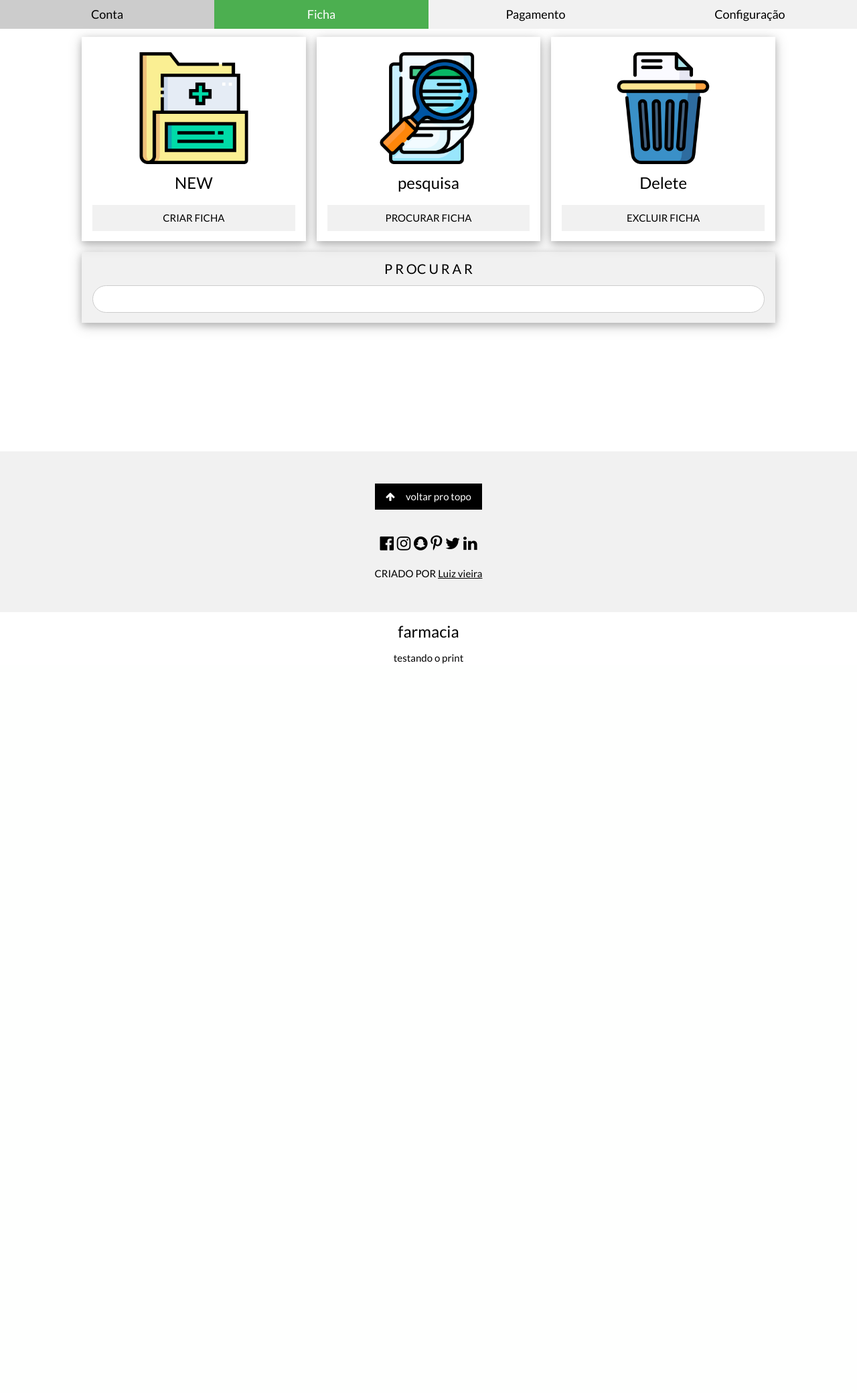
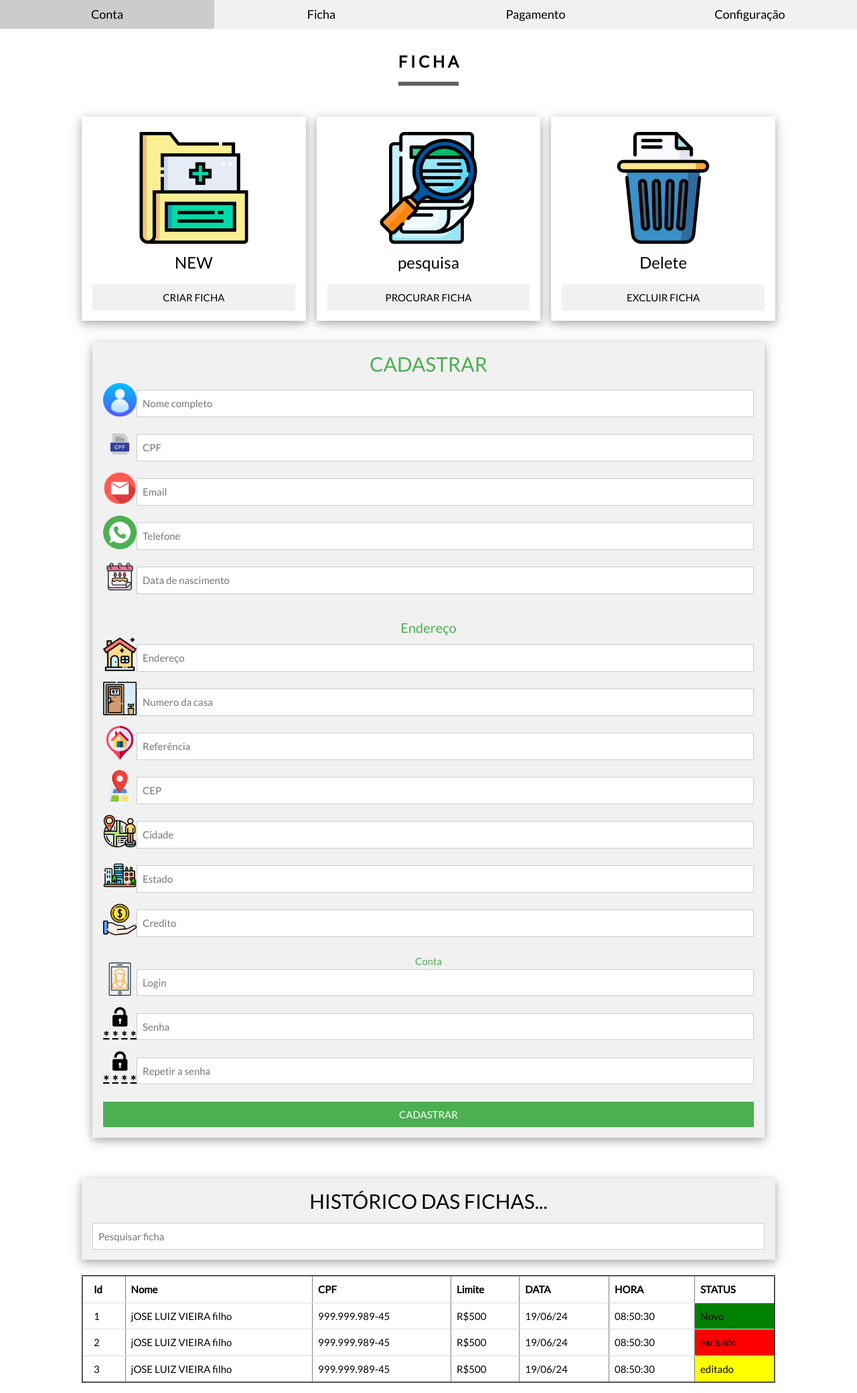
Before and after one commit to LuizinhoVI/farmacia, a Node server app: page / in a window 1280 px wide. Shown: the top 2080 px of the page at 67% size. Before the commit the page ends 991 px from the top, so only its background shows below. Run offline with Node 20, Linux system fonts and the light colour scheme.

Commit message:
Revert "att"
This reverts commit e6bb67d89e1753fdcde92725a39d212bf427999f.

```diff
--- a/public/Ficha.js
+++ /dev/null
@@ -1,17 +0,0 @@
-
-
-
-function ficha_menu(numero) {
-    // mostra a div escolhida
-    document.querySelectorAll('.ficha_pessoa').forEach(opcao => {
-    opcao.style.display = 'none';
-    });
-
-
-
-    // Mostra a opção selecionada
-
-    document.querySelector('.'+numero).style.display = "none";
-
-
-    }
--- a/views/index.ejs
+++ b/views/index.ejs
@@ -32,7 +32,7 @@ html,body,h1,h2,h3,h4 {font-family:"Lato", sans-serif}
     <div class="w3-col s3  escolha1 " id="escolha1" onclick="menu('menu1','escolha1')">
       <a href="#" class="w3-button w3-block">Conta</a>
     </div>
-    <div class="w3-col s3 escolha2 w3-green" id="escolha2" onclick="menu('menu2','escolha2')">
+    <div class="w3-col s3 escolha2" id="escolha2" onclick="menu('menu2','escolha2')">
       <a href="#plans" class="w3-button w3-block">Ficha</a>
     </div>
     <div class="w3-col s3 escolha3" id="escolha3"  onclick="menu('menu3','escolha3')">
@@ -53,8 +53,11 @@ html,body,h1,h2,h3,h4 {font-family:"Lato", sans-serif}
 
   <!-- Grid -->
   <div class="w3-row-padding" id="about">
-  <br>
-  <br>
+    <div class="w3-center w3-padding-64">
+      <span class="w3-xlarge w3-bottombar w3-border-dark-grey w3-padding-16">
+      <b>  F I C H A</b>
+      </span>
+    </div>
 
     <div class="w3-third w3-margin-bottom">
       <div class="w3-card-4" align="center">
@@ -62,7 +65,7 @@ html,body,h1,h2,h3,h4 {font-family:"Lato", sans-serif}
         <img src="img/pasta-medica.png" alt="John" style="width:50%">
         <div class="w3-container" align="center">
           <h3 >NEW</h3>
-          <p><button class="w3-button w3-light-grey w3-block " onclick="ficha_menu('ficha_pessoa')">CRIAR FICHA</button></p>
+          <p><button class="w3-button w3-light-grey w3-block">CRIAR FICHA</button></p>
         </div>
       </div>
     </div>
@@ -92,7 +95,7 @@ html,body,h1,h2,h3,h4 {font-family:"Lato", sans-serif}
 
   <!-- INICIO DO CADASTRO  -->
 
-  <div class="w3-container ficha_cadastro ficha_pessoa " style="display: none;">
+  <div class="w3-container ficha_cadastro">
 
 
 <form action="/" class="w3-container w3-card-4 w3-light-grey w3-text-green w3-margin">
@@ -170,7 +173,12 @@ html,body,h1,h2,h3,h4 {font-family:"Lato", sans-serif}
         <input class="w3-input w3-border" name="message" type="text" placeholder="Estado">
       </div>
   </div>
-
+  <div class="w3-row w3-section">
+    <img src="img/pagamento-em-dinheiro.png" class="w3-col" style="width: 50px;position:relative; top:-10px;"  alt="">
+      <div class="w3-rest">
+        <input class="w3-input w3-border" name="message" type="text" placeholder="Credito">
+      </div>
+  </div>
   <div class="w3-row w3-section">
     <div align="center">
       Conta
@@ -178,12 +186,6 @@ html,body,h1,h2,h3,h4 {font-family:"Lato", sans-serif}
     <img src="img/movel.png" class="w3-col" style="width: 50px;position:relative; top:-10px;"  alt="">
       <div class="w3-rest">
         <input class="w3-input w3-border" name="message" type="text" placeholder="Login">
-      </div>
-  </div>
-  <div class="w3-row w3-section">
-    <img src="img/pagamento-em-dinheiro.png" class="w3-col" style="width: 50px;position:relative; top:-10px;"  alt="">
-      <div class="w3-rest">
-        <input class="w3-input w3-border" name="message" type="text" placeholder="Credito">
       </div>
   </div>
   <div class="w3-row w3-section">
@@ -204,188 +206,70 @@ html,body,h1,h2,h3,h4 {font-family:"Lato", sans-serif}
   </form>
 
   </div>
-  <!-- FIM  DO INICIO DO  CADASTRO  -->
-
-  <div class="w3-container ficha_pessoa">
-  <form class="w3-container w3-card-4 w3-light-grey " id="procurar_ficha1">
-    <h4 align="center">P R OC U R A R</h4>
-    <input class="w3-input w3-border w3-round-xxlarge" name="last" type="text"></p>
-
-  </form>
-
-  <div class="ficha_procurar" id="ficha_procurar" style="display: none;" >
-
-<br><br>
-    <!-- FICHA  -->
-    <div class=" w3-margin-bottom "  align="center" >
-        <!-- Adicionar produto -->
-    <div class="w3-card-4" align="center" style="width: 100%; left: 50%; position: relative;transform: translateX(-50%);" >
-      <br>
-      <!-- <img src="img/cv.png" alt="John" style="width:20%"> -->
-      <div class="w3-container" align="center">
-        <h3 >F I C H A </h3>
-        <h3 >jose luiz vieira filho </h3>
-        <div class="w3-container" align="center">
-
-            <table border="2" align="center"   class="w3-table w3-striped w3-bordered">
-              <th align="center">NOME:</th>
-              <td colspan="10">jose luiz vieira filh jose luiz vieira filh</td>
-              <tr></tr>
-              <th align="center">RUA:</th>
-              <td colspan="3">rua marechal das ruas do centro que </td>
-              <th>Nº:</th>
-              <td>4565</td>
-              <th colspan="1">REFERÊNCIA:</th>
-              <td>centro</td>
-              <tr></tr>
-              <th>CEP:</th>
-              <td colspan="2">49700-000</td>
-              <th colspan="1">ESTADO:</th>
-              <td>SE</td>
-              <th colspan="2">CIDADE:</th>
-              <td>capela</td>
-              <tr></tr>
-              <th>CPF : </th>
-              <td colspan="2">78945612387</td>
-              <th>DATA DE NASCIMENTO: </th>
-              <td colspan="4" align="center">23/03/1995</td>
-              <tr></tr>
-              <th>LOGIN :</th>
-              <td colspan="2" >79999722046 </td>
-              <th>LIMITE-DE-CREDITO :</th>
-              <td colspan="2" >  R$500,00</td>
-              <TH>FALTA PAGAR :</TH>
-              <td>R$300,00</td>
-              <tr></tr>
-              <th>TELEFONE:</th>
-              <td colspan="2">79 99722046</td>
-              <th>EMAIL:</th>
-              <td colspan="4">brat.luiz23@hotmail.com</td>
-              <tr></tr>
-              <th>STATUS</th>
-              <td colspan="2">BOM PAGADOR 👍</td>
-              <th>LIMITE RESTANTE</th>
-              <td colspan="10">R$200,00 💵 </td>
-            </table>
-            <br>
-        </div>
-
-      </div>
-    </div>
-    <!-- adicionar produto -->
-    </div>
-    <!-- FICHA -->
-
-
-    <hr>
-
-
-      <!-- Adicionar produto -->
-    <div class=" w3-margin-bottom " align="center" >
-      <div class="w3-card-4" align="center" style="width: 100%; left: 50%; position: relative;transform: translateX(-50%);" >
-      <br>
-
-      <div class="w3-container" align="center">
-        <h3 >ADICIONAR PRODUTO </h3>
-
-        <div class="w3-container adicionar_produto" id="adicionar_produto" align="center">
-
-            <table border="1" align="center" class="w3-table w3-striped w3-bordered">
-              <th align="center">Id</th>
-              <th align="center">Produto</th>
-              <th align="center">TIPO</th>
-              <th align="center">QUANTIDADE</th>
-              <th align="center">DATA</th>
-              <th align="center">HORA</th>
-              <th align="center">VALOR</th>
-
-
-              <tr></tr>
-              <td align="center" class="contador_de_id">1</td>
-              <td align="center">
-
-                <input class="w3-input w3-border nome_procudo"  type="text" placeholder="Nome do produto">
-
-              </td>
-              <td align="center">
-
-                <select class="w3-select w3-border option" name="option">
-
-                  <option value="Comprimidos">Comprimidos</option>
-                  <option value="Liquido">Liquido</option>
-                  <option value="comprimido">comprimido</option>
-                  <option value="pomada">pomada</option>
-                  <option value="Pó">Pó</option>
-                  <option value="Cápsulas">Cápsulas</option>
-                  <option value="Géis">Géis</option>
-                  <option value="Soluções">Soluções</option>
-                  <option value="Suspensões">Suspensões</option>
-                  <option value="Sprays">Sprays</option>
-                  <option value="Supositórios">Supositórios</option>
-                  <option value="Injeções">Injeções</option>
-                  <option value="Inaladores">Inaladores</option>
-                  <option value="Compressa">Compressa</option>
-                  <option value="Cremes">Cremes</option>
-
-                </select>
-
-              </td>
-              <td align="center">
-                <input class="w3-input w3-border  pagamento_quantidade"  type="number" placeholder="unidades">
-              </td>
-              <td align="center" class="data"> </td>
-              <td align="center" class="hora" > </td>
-
-              <td align="center">
-
-                <input class="w3-input w3-border pagamento_valor" id="pagamento_valor"  type="text" oninput="formatarDinheiro(this)" placeholder="Valor">
-              </td>
 
 
 
-            </table>
+  <!-- FIM  DO INICIO DO  CADASTRO  -->
 
-            <br>
-
-      <!-- onde vai ser colado para adicinar os produtos -->
-
-
-      </div>
-
-       <div id="colar"></div>
-
-      <div align="center">
-
-        <input class="w3-check verificar_compra" type="checkbox" id="verificar_compra"  align="center">
-          Verificar...
-        </div>
-      <br>
-          <div>
-          <img src="img/mais.png" alt="mais" onclick="adicionar_mais()" width="10%" style="cursor: pointer;border-radius: 50%;">
-        </div>
-        <p><button class="w3-button w3-light-grey w3-block" onclick="salvar()">SALVAR</button></p>
-      <div class="mostrar1">nomes:</div>
-      <div class="mostrar2">tipo:</div>
-      <div class="mostrar3">quantidade:</div>
-      <div class="mostrar4">valor:</div>
-      <div class="mostrar5">hora :</div>
-      <div class="mostrar6">data :</div>
-
-      <div class="w3-container ">
-        <button onclick="window.print()">imprimir</button>
-        </div>
+<!-- historico de ficha  -->
+  <br><br>
+    <div class="w3-container">
+      <form class="w3-container w3-card-4 w3-light-grey">
+        <h2 align="center">HISTÓRICO DAS FICHAS...</h2>
+        <input class="w3-input w3-border" placeholder="Pesquisar ficha" name="last" type="text"></p>
+      </form>
 
     </div>
-    </div>
-    <!-- adicionar produto -->
-  </div>
-    <!-- adiconar produto  -->
+  <div class="w3-container">
+ <br>
+  <table border="2" align="center" class="w3-table w3-striped w3-bordered">
+    <th align="center">Id</th>
+    <th align="center">Nome</th>
+    <th align="center">CPF</th>
+    <th align="center">Limite</th>
+    <th align="center">DATA</th>
+    <th align="center">HORA</th>
+    <th align="center">STATUS</th>
+
+    <tr></tr>
+    <td align="center">1</td>
+    <td align="center">jOSE LUIZ VIEIRA filho</td>
+    <td align="center">999.999.989-45</td>
+    <td align="center">R$500</td>
+    <td align="center">19/06/24</td>
+    <td align="center">08:50:30</td>
+    <td align="center" bgcolor="green">Novo</td>
+
+    <tr></tr>
+    <td align="center">2</td>
+    <td align="center">jOSE LUIZ VIEIRA filho</td>
+    <td align="center">999.999.989-45</td>
+    <td align="center">R$500</td>
+    <td align="center">19/06/24</td>
+    <td align="center">08:50:30</td>
+    <td align="center" bgcolor="red">excluido</td>
+
+    <tr></tr>
+    <td align="center">3</td>
+    <td align="center">jOSE LUIZ VIEIRA filho</td>
+    <td align="center">999.999.989-45</td>
+    <td align="center">R$500</td>
+    <td align="center">19/06/24</td>
+    <td align="center">08:50:30</td>
+    <td align="center" bgcolor="yellow">editado</td>
+  </table>
 
   </div>
 
+  <div class="w3-bar" align="center">
+    <br>
+    <a href="#" class="w3-button">«</a>
+    <a href="#" class="w3-button w3-green">1</a>
+    <a href="#" class="w3-button">2</a>
+    <a href="#" class="w3-button">3</a>
+    <a href="#" class="w3-button">4</a>
+    <a href="#" class="w3-button">»</a>
   </div>
-<!-- historico de ficha  -->
-
 </div>
 <!-- final da ficha -->
 
@@ -456,10 +340,22 @@ html,body,h1,h2,h3,h4 {font-family:"Lato", sans-serif}
     </div>
 <!--  -->
 <br><br>
+    <div class="w3-container">
+      <br>
+      <br>
+      <p>Divida paga :R$ 800,00</p>
+  <div class="w3-light-grey w3-xlarge">
+    <div class="w3-container w3-green" style="width:80%"> 80%</div>
+  </div>
+      <p>falta pagar :R$ 200,00</p>
+  <div class="w3-light-grey w3-xlarge">
+    <div class="w3-container w3-red" style="width:20%"> 20%</div>
+  </div>
 
+    </div>
 
 <br>
-      <div class="" >
+    <div class="w3-container"></div>
       <form class="w3-container w3-card-4 w3-light-grey">
         <h2 align="center">HISTÓRICO DE PAGAMENTO...</h2>
         <input class="w3-input w3-border" placeholder="Pesquisar ficha" name="last" type="text"></p>
@@ -515,8 +411,6 @@ html,body,h1,h2,h3,h4 {font-family:"Lato", sans-serif}
            <a href="#" class="w3-button">»</a>
          </div>
         </div>
-      </div>
-
  <!-- final da conta -->
 
  <!-- pagamento  -->
@@ -740,8 +634,8 @@ html,body,h1,h2,h3,h4 {font-family:"Lato", sans-serif}
 </footer>
 
 
-<!-- <script src="pagamento.js"></script> -->
-<!-- <script src="Ficha.js"></script> -->
+<script src="pagamento.js"></script>
+<script src="Ficha.js"></script>
 
 
 <!-- impressão dos produtos  -->
@@ -753,7 +647,9 @@ html,body,h1,h2,h3,h4 {font-family:"Lato", sans-serif}
 
 
 
+
+</script>
                     <script src="pagamento.js"></script>
-    <script src="Ficha.js"></script>
+
 </body>
 </html>
```
